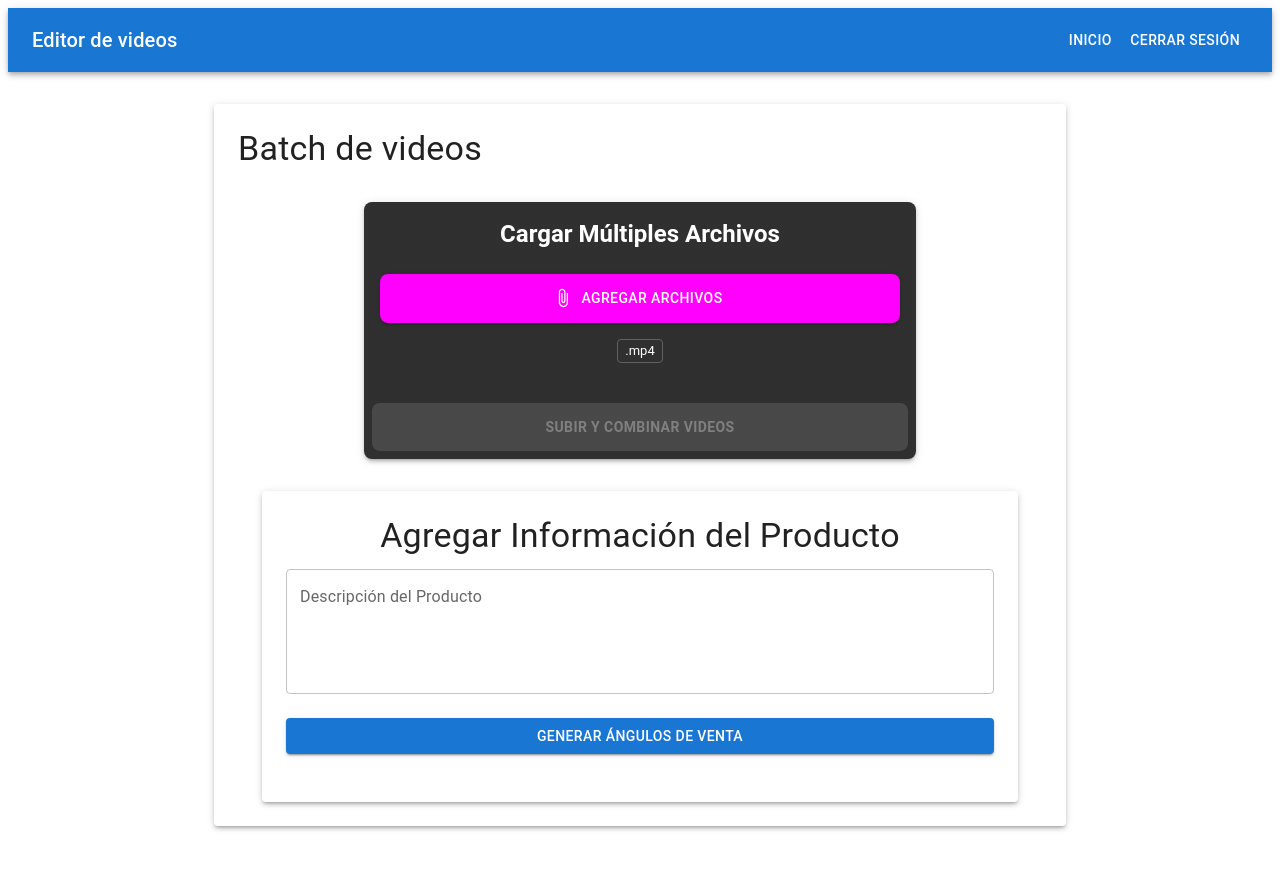
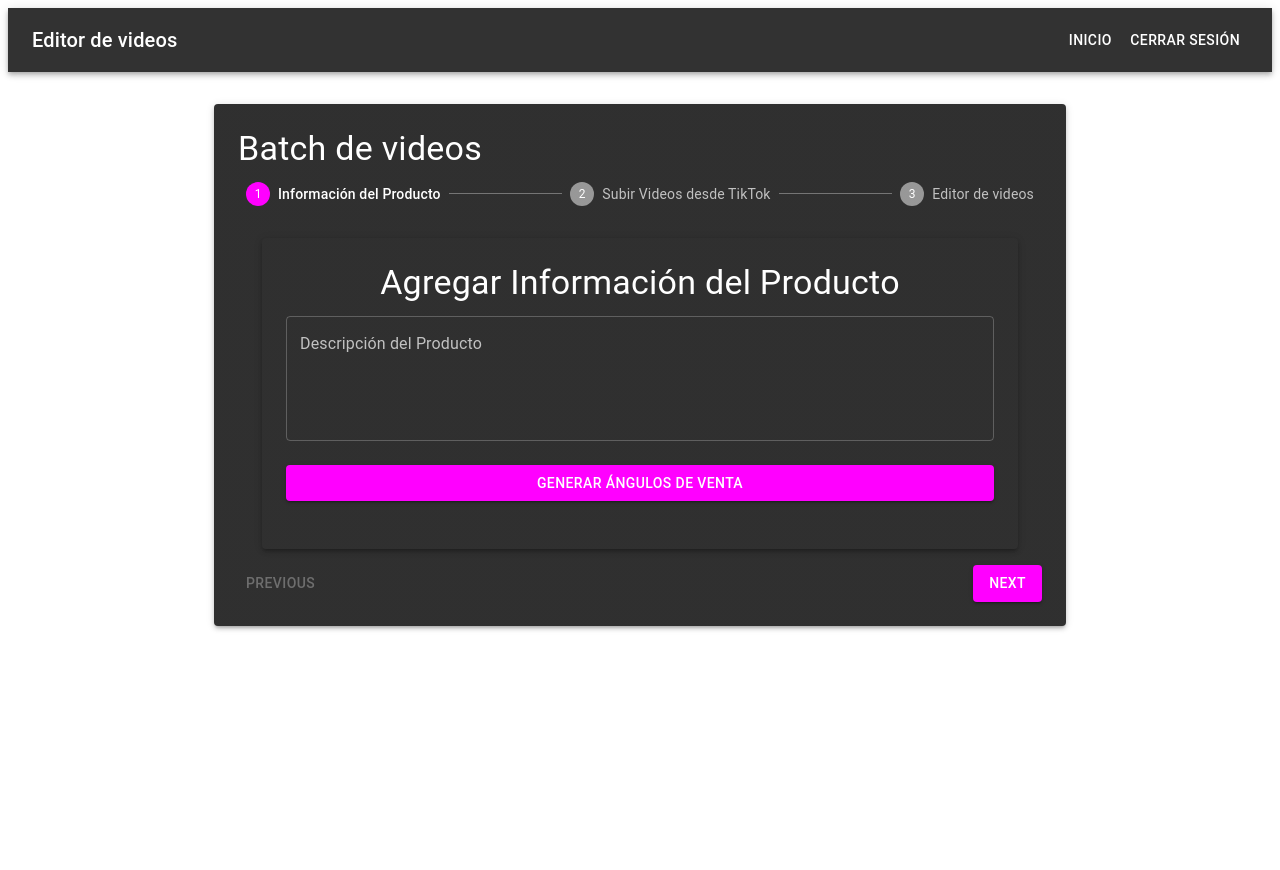
Before and after one commit to juda1804/video-ai-editor, a React (Create React App) app: page / in a window 1280 px wide. Shown: the top 870 px of the page. Built offline with nearby package versions, Linux system fonts and the light colour scheme; sample sign-in values are in the browser's storage.

Commit message:
ajustes adicionales 2

```diff
--- a/src/App.tsx
+++ b/src/App.tsx
@@ -3,7 +3,22 @@ import { BrowserRouter as Router, Route, Routes, Navigate } from 'react-router-d
 import Header from './components/Header';
 import Login from './components/security/Login';
 import DefaultPage from './components/DefaultPage';
+import { createTheme, ThemeProvider } from '@mui/material/styles'; // Import MUI components
 import './style.css';
+
+// Create a dark theme
+const darkTheme = createTheme({
+  palette: {
+    mode: 'dark',
+    primary: {
+      main: '#FF00FF', // Fuchsia
+    },
+    background: {
+      default: '#121212',
+      paper: '#1E1E1E',
+    },
+  },
+});
 
 const App: React.FC = () => {
   const [isAuthenticated, setIsAuthenticated] = useState(false);
@@ -29,6 +44,7 @@ const App: React.FC = () => {
   };
 
   return (
+    <ThemeProvider theme={darkTheme}> {/* Wrap the app with ThemeProvider */}
       <Router>
         {isAuthenticated && <Header onLogout={logout} />}
         <Routes>
@@ -40,6 +56,7 @@ const App: React.FC = () => {
           } />
         </Routes>
       </Router>
+    </ThemeProvider>
   );
 }
 
--- a/src/components/DefaultPage.tsx
+++ b/src/components/DefaultPage.tsx
@@ -1,20 +1,79 @@
-import React from 'react';
-import { Container, Paper, Typography } from '@mui/material';
+import React, { useState } from 'react';
+import { Container, Paper, Typography, Stepper, Step, StepLabel, Button, Box, createTheme, ThemeProvider } from '@mui/material';
 import MultiFileUploadComponent from './carga-ordenes/MultiFileUploadComponent';
-import VideoMerger from './VideoMerger';
 import ProductInfoBanner from './carga-ordenes/ProductInfoBanner';
+import TikTokLinkUploadComponent from './TikTokLinkUploadComponent';
 
 const DefaultPage: React.FC = () => {
+  const [activeStep, setActiveStep] = useState(0);
+  const [salesAngles, setSalesAngles] = useState<string[]>([]); // Add state for sales angles
+  const [tikTokLinks, setTikTokLinks] = useState<string[]>([]); // Add state for TikTok links
+
+  const steps = ['Información del Producto', 'Subir Videos desde TikTok', 'Editor de videos'];
+
+  const handleNext = () => {
+    setActiveStep((prevActiveStep) => prevActiveStep + 1);
+  };
+
+  const handleBack = () => {
+    setActiveStep((prevActiveStep) => prevActiveStep - 1);
+  };
+
+  const addTikTokLink = (link: string) => {
+    setTikTokLinks((prevLinks) => [...prevLinks, link]);
+  };
+
   return (
-    <Container maxWidth="md" sx={{ mt: 4, mb: 4 }}>
+
+      <Container
+        maxWidth="md"
+        sx={{
+          mt: 4,
+          mb: 4,
+          height: '100vh', // Set the height to 100% of the viewport height
+          display: 'flex',
+          flexDirection: 'column'
+        }}
+      >
         <Paper elevation={3} sx={{ p: 3 }}>
           <Typography variant="h4" component="h1" gutterBottom>
             Batch de videos
           </Typography>
-        <MultiFileUploadComponent />
-        <ProductInfoBanner/>
+          <Stepper activeStep={activeStep} sx={{ mb: 3 }}>
+            {steps.map((label) => (
+              <Step key={label}>
+                <StepLabel>{label}</StepLabel>
+              </Step>
+            ))}
+          </Stepper>
+          {activeStep === 0 && (
+            <ProductInfoBanner setSalesAngles={setSalesAngles} /> // Pass setSalesAngles as prop
+          )}
+          {activeStep === 1 && (
+            <TikTokLinkUploadComponent addTikTokLink={addTikTokLink} />
+          )}
+          {activeStep === 2 && (
+            <MultiFileUploadComponent salesAngles={salesAngles} /> // Pass salesAngles as prop
+          )}
+          <Box sx={{ display: 'flex', justifyContent: 'space-between', mt: 2 }}>
+            <Button
+              disabled={activeStep === 0}
+              onClick={handleBack}
+              sx={{ mr: 1 }}
+            >
+              Previous
+            </Button>
+            <Button
+              variant="contained"
+              onClick={handleNext}
+              disabled={activeStep === steps.length - 1}
+            >
+              Next
+            </Button>
+          </Box>
         </Paper>
       </Container>
+
   );
 };
 
--- a/src/components/carga-ordenes/MultiFileUploadComponent.tsx
+++ b/src/components/carga-ordenes/MultiFileUploadComponent.tsx
@@ -19,15 +19,25 @@ import {
   Collapse,
 } from '@mui/material';
 import { AttachFile, VideoFile, InsertDriveFile, Clear } from '@mui/icons-material';
+import { Grid, TextField } from '@mui/material'; // Import Grid and TextField
+import { IconButton } from '@mui/material'; // Import IconButton
+import { Delete } from '@mui/icons-material'; // Import Delete icon
 
 const ALLOWED_EXTENSIONS = ['.mp4'];
 
-const MultiFileUploadComponent: React.FC = () => {
+interface MultiFileUploadComponentProps {
+  salesAngles: string[];
+}
+
+const MultiFileUploadComponent: React.FC<MultiFileUploadComponentProps> = ({ salesAngles }) => {
   const [selectedFiles, setSelectedFiles] = useState<File[]>([]);
   const [responseMessage, setResponseMessage] = useState<string>('');
   const [isUploading, setIsUploading] = useState<boolean>(false);
   const [downloadUrl, setDownloadUrl] = useState<string | null>(null);
   const [uploadSuccess, setUploadSuccess] = useState<boolean>(false);
+  const [prompt, setPrompt] = useState<string>(''); // This will be managed by CopySelector
+  const [isCustom, setIsCustom] = useState<boolean>(false); // Track if custom copy is selected
+
   const fileInputRef = useRef<HTMLInputElement>(null);
 
   const isFileAllowed = useCallback((file: File) => {
@@ -67,11 +77,17 @@ const MultiFileUploadComponent: React.FC = () => {
       return;
     }
 
+    if (!prompt.trim()) {
+      setResponseMessage('Por favor, ingresa un prompt.');
+      return;
+    }
+
     setIsUploading(true);
     setResponseMessage('');
     setDownloadUrl(null);
 
     const formData = new FormData();
+    formData.append('prompt', prompt); // Ensure the prompt is added to the form data
     selectedFiles.forEach((file) => {
       formData.append('videos', file);
     });
@@ -137,6 +153,11 @@ const MultiFileUploadComponent: React.FC = () => {
     }
   };
 
+  const handleDeleteCopy = (index: number) => {
+    // Logic to delete the copy at the given index
+    // This could involve updating the state or calling a prop function
+  };
+
   return (
     <ThemeProvider theme={darkTheme}>
       <Container maxWidth="sm">
@@ -145,6 +166,44 @@ const MultiFileUploadComponent: React.FC = () => {
             <Typography variant="h5" gutterBottom align="center" sx={{ fontWeight: 'bold', mb: 3, color: 'text.primary' }}>
               Cargar Múltiples Archivos
             </Typography>
+            <Grid container spacing={2}>
+              {salesAngles.length > 0 && (
+                <Grid item xs={6}>
+                  <List sx={{ border: '1px solid', borderColor: 'divider', borderRadius: 2 }}>
+                    {salesAngles.map((copy, index) => (
+                      <ListItem
+                        key={index}
+                        sx={{ borderBottom: '1px solid', borderColor: 'divider' }}
+                      >
+                        <ListItemText
+                          primary={copy}
+                          onClick={() => {
+                            setPrompt(copy);
+                            setIsCustom(false);
+                          }}
+                          sx={{ cursor: 'pointer' }}
+                        />
+                        <IconButton edge="end" onClick={() => handleDeleteCopy(index)}>
+                          <Delete />
+                        </IconButton>
+                      </ListItem>
+                    ))}
+                  </List>
+                </Grid>
+              )}
+              <Grid item xs={salesAngles.length > 0 ? 6 : 12}>
+                <TextField
+                  label="Prompt"
+                  multiline
+                  fullWidth
+                  rows={4}
+                  value={prompt}
+                  onChange={(e) => setPrompt(e.target.value)}
+                  variant="outlined"
+                  sx={{ bgcolor: 'background.default' }}
+                />
+              </Grid>
+            </Grid>
             <Box sx={{ marginY: 2 }}>
               <Button
                 variant="contained"
--- a/src/components/carga-ordenes/ProductInfoBanner.tsx
+++ b/src/components/carga-ordenes/ProductInfoBanner.tsx
@@ -1,13 +1,16 @@
 import React, { useState } from 'react';
 import { Box, Button, Typography, TextField, Paper, Container, CircularProgress } from '@mui/material';
-import ChatGPT from '../../service/ChatGPTIntegration'; // Este es el archivo de la integración con ChatGPT
+import ChatGPT from '../../service/ChatGPTIntegration';
 
-const ProductInfoBanner = () => {
+interface ProductInfoBannerProps {
+  setSalesAngles: React.Dispatch<React.SetStateAction<string[]>>;
+}
+
+const ProductInfoBanner: React.FC<ProductInfoBannerProps> = ({ setSalesAngles }) => {
   const [productDescription, setProductDescription] = useState('');
-  const [salesAngles, setSalesAngles] = useState<string[]>([]);
   const [isLoading, setIsLoading] = useState(false);
   const [errorMessage, setErrorMessage] = useState('');
-
+  const salesAngles: string[] = [];
   const handleGenerateAngles = async () => {
     if (!productDescription) {
       setErrorMessage('Por favor, ingresa una descripción del producto.');
@@ -17,9 +20,8 @@ const ProductInfoBanner = () => {
     setErrorMessage('');
     setIsLoading(true);
     try {
-      // Llamar a ChatGPT para generar los ángulos de venta
       const angles = await ChatGPT.generateSalesAngles(productDescription);
-      setSalesAngles(angles);
+      setSalesAngles(angles); // Update sales angles in DefaultPage
     } catch (error) {
       setErrorMessage('Hubo un error al generar los ángulos de venta. Inténtalo de nuevo.');
     } finally {
```
Also changed, not shown: 1 other file (tests, documents, lock files or other folders). Lines whose indentation alone changed are shown as unchanged.
